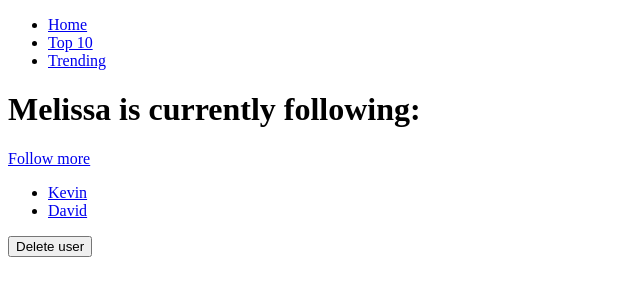
After one commit to turnipsundae/fit-j-web, a Django app: page /workouts/user/3/ in a window 1280 px wide. The commit adds this page. Shown: the top 300 px of the page, without its empty margins (0-640 px from the left). Run offline with Django 3.2, Linux system fonts and the light colour scheme; data comes from the database, SQL or seed files in the repository.

Commit message:
Implement follow user

```diff
--- a/workouts/admin.py
+++ b/workouts/admin.py
@@ -1,9 +1,11 @@
 from django.contrib import admin
 
-from .models import Routine, Exercise, Comment
+from .models import Routine, Exercise, Comment, User, Follower
 
 # Register your models here.
 
 admin.site.register(Routine)
 admin.site.register(Exercise)
 admin.site.register(Comment)
+admin.site.register(User)
+admin.site.register(Follower)
--- a/workouts/models.py
+++ b/workouts/models.py
@@ -35,6 +35,15 @@ class Comment(models.Model):
 class User(models.Model):
   username = models.CharField(max_length=50)
   create_date = models.DateTimeField('date created')
-  followers = models.ForeignKey("self", null=True, blank=True, default=None)
+  #followers = models.ForeignKey("self", null=True, blank=True, default=None)
+  def count_followers(self):
+    return Follower.objects.filter(user=self.id).count()
   def __str__(self):
     return self.username
+
+class Follower(models.Model):
+  user = models.ForeignKey(User, related_name="user")
+  follower = models.ForeignKey(User, related_name="follower")
+  create_date = models.DateTimeField('date created')
+  def __str__(self):
+    return self.user.username
--- a/workouts/templates/workouts/user.html
+++ b/workouts/templates/workouts/user.html
@@ -7,7 +7,10 @@
 {% if list %}
     <ul>
     {% for user in list %}
-        <li>{{ user.username }}<span></span></li>
+        <li>
+          <a href="{% url "workouts:user_detail" user.id %}">{{ user.username }}</a>
+          <span>{{ user.count_followers }}</span>
+        </li>
     {% endfor %}
     </ul>
 {% else %}
--- /dev/null
+++ b/workouts/templates/workouts/user_detail.html
@@ -0,0 +1,22 @@
+{% extends "./base.html" %}
+
+{% block content %}
+<h1>{{ user.username }} is currently following:</h1>
+
+
+<a href="{% url "workouts:follow_user" user.id %}">Follow more</a>
+<div>
+<ul>
+	{% for following in user.follower.all %}
+    <li><a href="{% url 'workouts:user_detail' following.user.id %}">{{ following.user.username }}</a></li>
+  {% endfor %}
+</ul>
+</div>
+
+<div>
+<form method="post">
+  {% csrf_token %}
+  <input type="submit" value="Delete user"/>
+</form>
+</div>
+{% endblock content %}
--- a/workouts/urls.py
+++ b/workouts/urls.py
@@ -8,10 +8,14 @@ urlpatterns = [
   url(r'^$', views.index, name='index'),
   # e.g. /workouts/base
   url(r'^base/$', views.base, name='base'),
-  # e.g. workouts/trending
+  # e.g. /workouts/trending
   url(r'^trending/$', views.trending, name='trending'),
-  # e.g. workouts/user
+  # e.g. /workouts/user
   url(r'^user/$', views.user, name='user'),
+  # e.g. /workouts/user/2
+  url(r'^user/(?P<user_id>[0-9]+)/$', views.user_detail, name='user_detail'),
+  # e.g. /workouts/user/2/follow
+  url(r'^user/(?P<user_id>[0-9]+)/follow/$', views.follow_user, name='follow_user'),
   # e.g. /workouts/2
   url(r'^(?P<routine_id>[0-9]+)/$', views.detail, name='detail'),
   # e.g. /workouts/2/results
--- a/workouts/views.py
+++ b/workouts/views.py
@@ -90,5 +90,51 @@ def user(request):
   context = {'list': user_list}
   return render(request, 'workouts/user.html', context)
 
+def user_detail(request, user_id):
+  user = get_object_or_404(User, pk=user_id)
+  return render(request, 'workouts/user_detail.html', {
+    'user': user,
+  })
+
+def follow_user(request, user_id):
+  user = get_object_or_404(User, pk=user_id)
+  user_list = User.objects.all()
+  currently_following = user.follower.values_list("user", flat=True)
+  if request.method == 'GET':
+    """
+    # TODO replace with forms
+    for each in user_dict:
+      if each["id"] in current_following:
+        lst.append(each["username"] + " check")
+      else:
+        lst.append(each["username"])
+    """
+    return render(request, 'workouts/follow_user.html', {
+			'list': user_list,
+      'current_following': currently_following,
+		})
+  else:
+    return HttpResponse("work in progress")
+"""
+  elif request.method == 'POST' and request.POST['follow']:
+    updated_list = request.POST['follow']
+    for each in updated_list:
+      if each in current_following:
+        pass
+      else:
+        pass
+    return HttpResponse("work in progress")
+"""
+
 def add_user(request):
-  return HttpResponse("Add new user here")
+  if request.method == 'GET':
+    return render(request, 'workouts/add_user.html')
+  elif request.method == 'POST' and request.POST['username']:
+    username = request.POST['username']
+    user = User(username=username, create_date=timezone.now())
+    user.save()
+    return HttpResponseRedirect(reverse('workouts:user'))
+  else:
+    return render(request, 'workouts/add_user.html', {
+      'error_message': "You didn't enter a name",
+    })
```
Also changed, not shown: workouts/templates/workouts/add_user.html (added, +16 -0 lines), workouts/templates/workouts/follow_user.html (added, +19 -0 lines), db.sqlite3, workouts/migrations/0007_auto_20160916_1122.py (added), workouts/migrations/0008_auto_20160916_1123.py (added).
